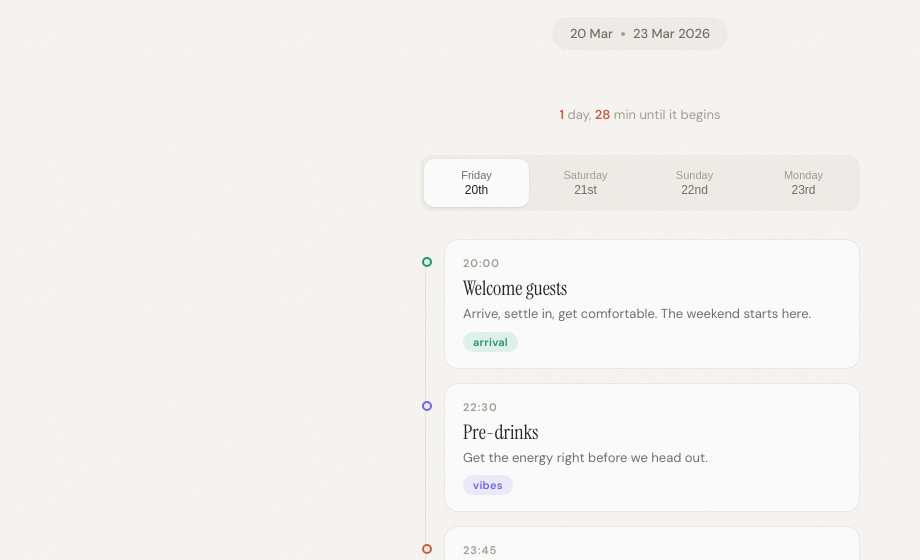
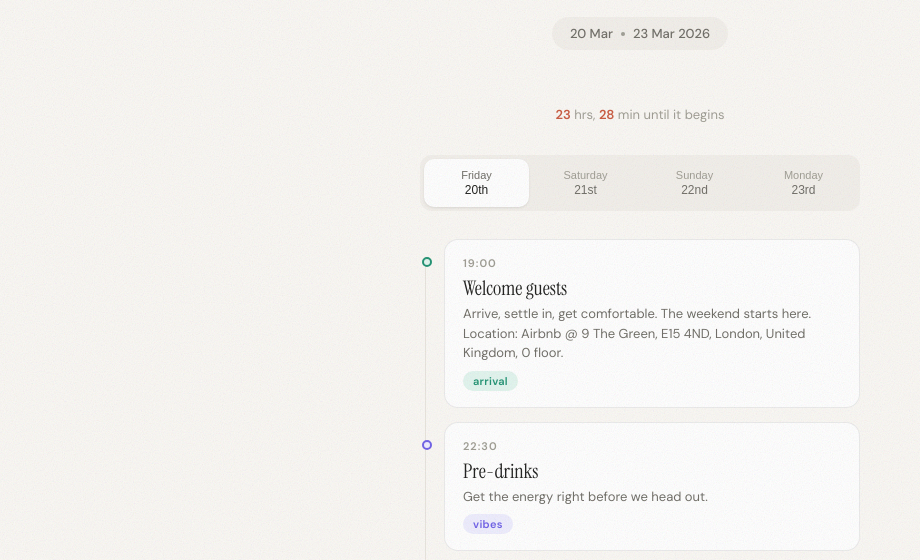
Before and after one commit to foayenix/21not26, a plain HTML site: page 21not26.html in a window 1280 px wide. Shown: the part 213-773 px from the top of the page, without its empty margins (0-920 px from the left). Drawn offline with Linux system fonts and the light colour scheme.

Commit message:
Update weekend schedule details and links

```diff
--- a/21not26.html
+++ b/21not26.html
@@ -410,9 +410,9 @@ body {
       <div class="event">
         <div class="event-dot dot-chill"></div>
         <div class="card">
-          <div class="card-time">20:00</div>
+          <div class="card-time">19:00</div>
           <div class="card-title">Welcome guests</div>
-          <div class="card-desc">Arrive, settle in, get comfortable. The weekend starts here.</div>
+          <div class="card-desc">Arrive, settle in, get comfortable. The weekend starts here. Location: Airbnb @ 9 The Green, E15 4ND, London, United Kingdom, 0 floor.</div>
           <span class="badge chill">arrival</span>
         </div>
       </div>
@@ -472,7 +472,7 @@ body {
         <div class="card">
           <div class="card-time">19:00</div>
           <div class="card-title">Dinner</div>
-          <div class="card-desc">Birthday dinner — the main event.</div>
+          <div class="card-desc">Birthday dinner — the main event. Menu: <a href="https://enigmapanasian.co.uk/menus/" target="_blank" rel="noopener">View Enigma Pan Asian menu</a>.</div>
           <span class="badge party">celebration</span>
         </div>
       </div>
@@ -505,7 +505,7 @@ body {
         <div class="card">
           <div class="card-time">17:30</div>
           <div class="card-title">Leave for Shoday</div>
-          <div class="card-desc">Closing out the weekend right.</div>
+          <div class="card-desc">Closing out the weekend right. Location: Shoday concert venue, London.</div>
           <span class="badge out">send-off</span>
         </div>
       </div>
@@ -560,7 +560,7 @@ function showDay(id, el) {
 
 function updateCountdown() {
   var now = new Date();
-  var start = new Date('2026-03-20T20:00:00');
+  var start = new Date('2026-03-20T19:00:00');
   var diff = start - now;
   var el = document.getElementById('countdown');
   if (diff <= 0) {
```
Also changed, not shown: index.html (+5 -5 lines).
